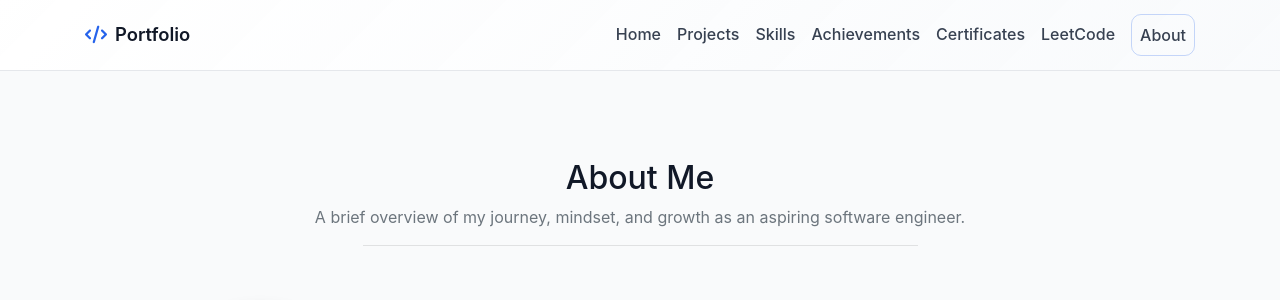
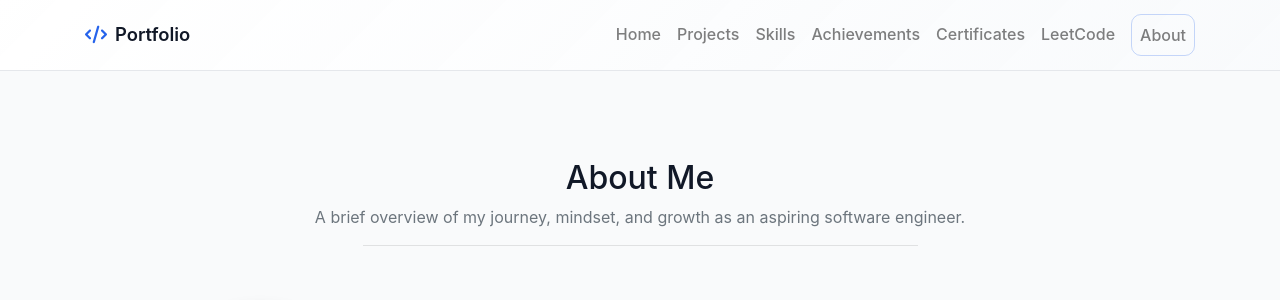
Before and after one commit to Satyam-Sharma-coder/portfolio-flask, a Flask app: page /about in a window 1280 px wide. Shown: the top 300 px of the page. Run offline with Flask 3, Linux system fonts and the light colour scheme.

Commit message:
finalizing

```diff
--- a/templates/navbar.html
+++ b/templates/navbar.html
@@ -1,4 +1,4 @@
-<nav class="navbar navbar-expand-lg custom-navbar">
+<nav class="navbar navbar-expand-lg navbar-light custom-navbar">
   <div class="container">
 
     <a class="navbar-brand d-flex align-items-center"
```
